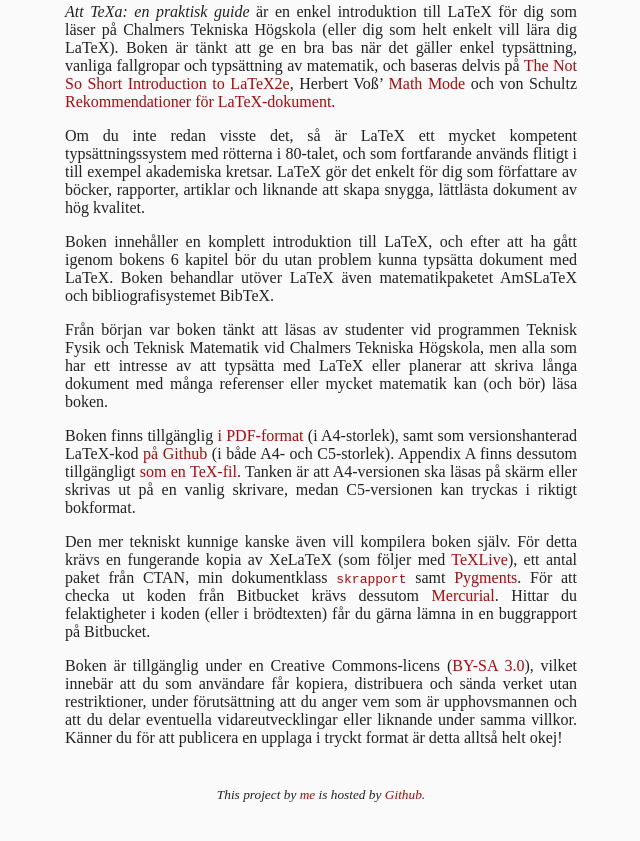
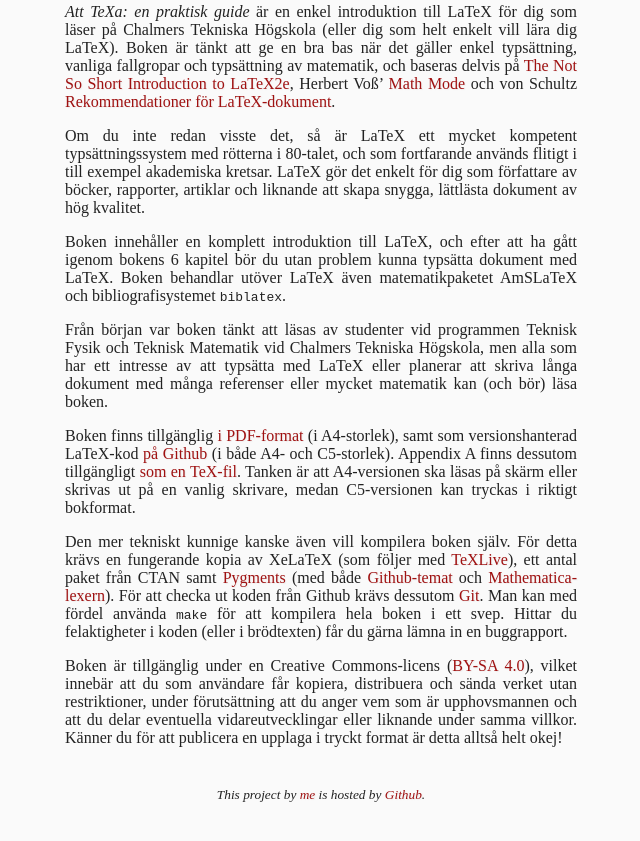
Before and after one commit to urdh/latexbok, a plain HTML site: page index.html in a window 1280 px wide. Shown: the part 297-1138 px from the top of the page, without its empty margins (319-959 px from the left). Drawn offline with Linux system fonts and the light colour scheme; a web font is replaced by a local one.

Commit message:
Ny upplaga publicerad

```diff
--- a/index.html
+++ b/index.html
@@ -20,15 +20,15 @@
 
     <p>Om du inte redan visste det, så är LaTeX ett mycket kompetent typsättningssystem med rötterna i 80-talet, och som fortfarande används flitigt i till exempel akademiska kretsar. LaTeX gör det enkelt för dig som författare av böcker, rapporter, artiklar och liknande att skapa snygga, lättlästa dokument av hög kvalitet.</p>
 
-    <p>Boken innehåller en komplett introduktion till LaTeX, och efter att ha gått igenom bokens 6 kapitel bör du utan problem kunna typsätta dokument med LaTeX. Boken behandlar utöver LaTeX även matematikpaketet AmSLaTeX och bibliografisystemet BibTeX.</p>
+    <p>Boken innehåller en komplett introduktion till LaTeX, och efter att ha gått igenom bokens 6 kapitel bör du utan problem kunna typsätta dokument med LaTeX. Boken behandlar utöver LaTeX även matematikpaketet AmSLaTeX och bibliografisystemet <code>biblatex</code>.</p>
 
     <p>Från början var boken tänkt att läsas av studenter vid programmen Teknisk Fysik och Teknisk Matematik vid Chalmers Tekniska Högskola, men alla som har ett intresse av att typsätta med LaTeX eller planerar att skriva långa dokument med många referenser eller mycket matematik kan (och bör) läsa boken.</p>
 
     <p>Boken finns tillgänglig <a href="media/latexbok.pdf">i PDF-format</a> (i A4-storlek), samt som versionshanterad LaTeX-kod <a href="http://github.com/urdh/latexbok">på Github</a> (i både A4- och C5-storlek). Appendix A finns dessutom tillgängligt <a href="https://raw.github.com/urdh/latexbok/master/examples/A/mall.tex">som en TeX-fil</a>. Tanken är att A4-versionen ska läsas på skärm eller skrivas ut på en vanlig skrivare, medan C5-versionen kan tryckas i riktigt bokformat.</p>
 
-    <p>Den mer tekniskt kunnige kanske även vill kompilera boken själv. För detta krävs en fungerande kopia av XeLaTeX (som följer med <a href="http://www.tug.org/texlive/">TeXLive</a>), ett antal paket från CTAN, min dokumentklass <a href="http://urdh.github.com/latexhax/#an-improved-report-class-skrapport"><code>skrapport</code></a> samt <a href="http://pygments.org/">Pygments</a>. För att checka ut koden från Bitbucket krävs dessutom <a href="http://mercurial.selenic.com/">Mercurial</a>. Hittar du felaktigheter i koden (eller i brödtexten) får du gärna lämna in en buggrapport på Bitbucket.</p>
+    <p>Den mer tekniskt kunnige kanske även vill kompilera boken själv. För detta krävs en fungerande kopia av XeLaTeX (som följer med <a href="http://www.tug.org/texlive/">TeXLive</a>), ett antal paket från CTAN samt <a href="http://pygments.org/">Pygments</a> (med både <a href="https://pypi.python.org/pypi/pygments-style-github">Github-temat</a> och <a href="https://github.com/benjamin-hodgson/pygments-mathematica">Mathematica-lexern</a>). För att checka ut koden från Github krävs dessutom <a href="http://git-scm.com">Git</a>. Man kan med fördel använda <code>make</code> för att kompilera hela boken i ett svep. Hittar du felaktigheter i koden (eller i brödtexten) får du gärna lämna in en buggrapport.</p>
 
-    <p>Boken är tillgänglig under en Creative Commons-licens (<a href="http://creativecommons.org/licenses/by-sa/3.0/">BY-SA 3.0</a>), vilket innebär att du som användare får kopiera, distribuera och sända verket utan restriktioner, under förutsättning att du anger vem som är upphovsmannen och att du delar eventuella vidareutvecklingar eller liknande under samma villkor. Känner du för att publicera en upplaga i tryckt format är detta alltså helt okej!</p>
+    <p>Boken är tillgänglig under en Creative Commons-licens (<a href="http://creativecommons.org/licenses/by-sa/4.0/">BY-SA 4.0</a>), vilket innebär att du som användare får kopiera, distribuera och sända verket utan restriktioner, under förutsättning att du anger vem som är upphovsmannen och att du delar eventuella vidareutvecklingar eller liknande under samma villkor. Känner du för att publicera en upplaga i tryckt format är detta alltså helt okej!</p>
 
     <footer>
         <p>This project by <a href="http://urdh.github.com/">me</a> is hosted by <a href="http://github.com/urdh/latexbok">Github</a>.</p>
```
Also changed, not shown: 1 other file.
